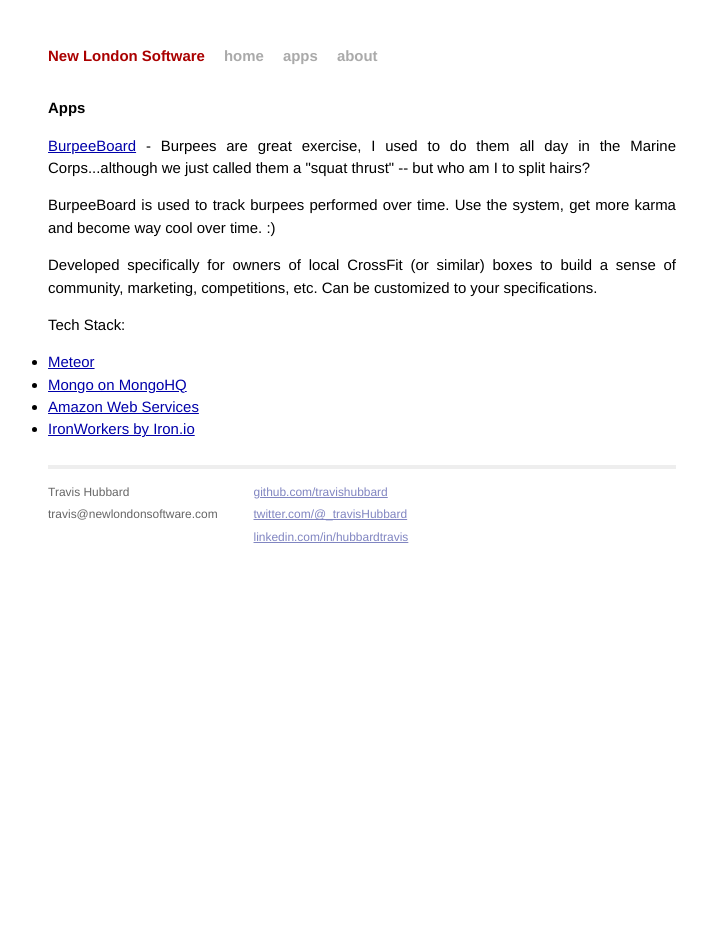
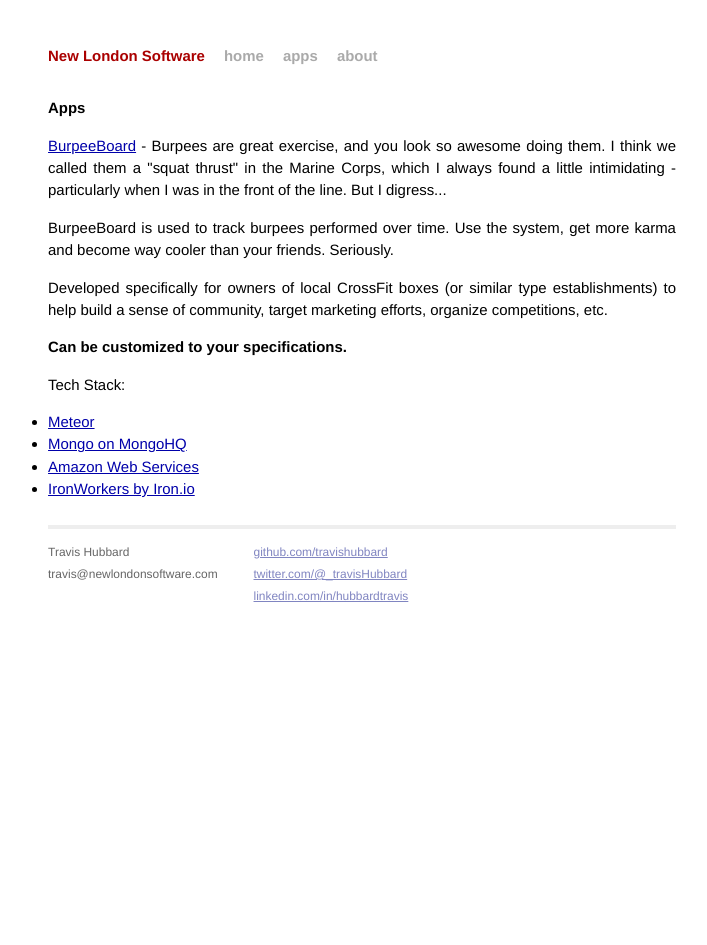
Before and after one commit to travishubbard/travishubbard.github.io, a Jekyll site: the page built from apps.html, in a window 1280 px wide. Shown: the whole page, without its empty margins (278-985 px from the left). Built offline with Jekyll 4.4.1, drawn with Linux system fonts in a browser that asks for light colours; Markdown is read by kramdown in place of the engine named in the settings.

Commit message:
update app page

```diff
--- a/apps.html
+++ b/apps.html
@@ -8,14 +8,16 @@
 
 	<p>
 		<p>
-		<a href="http://burpeeboard.com">BurpeeBoard</a> - Burpees are great exercise, I used to do them all day in the Marine Corps...although we just called them a "squat thrust" -- but who am I to split hairs?
+			<a href="http://burpeeboard.com">BurpeeBoard</a> - Burpees are great exercise, and you look so awesome doing them. I think we called them a "squat thrust" in the Marine Corps, which I always found a little intimidating - particularly when I was in the front of the line. But I digress...
 		</p>
 		<p>
-			BurpeeBoard is used to track burpees performed over time. Use the system, get more karma and become way cool over time. :)
+			BurpeeBoard is used to track burpees performed over time. Use the system, get more karma and become way cooler than your friends. Seriously.
 		</p>
 		<p>
-			Developed specifically for owners of local CrossFit (or similar) boxes to build a sense of community, marketing, competitions, etc. Can be customized to your specifications.
+			Developed specifically for owners of local CrossFit boxes (or similar type establishments) to help build a sense of community, target marketing efforts, organize competitions, etc.
 		</p>
+
+		<p><strong>Can be customized to your specifications.</strong></p>
 
 		<p>
 		Tech Stack:
```
